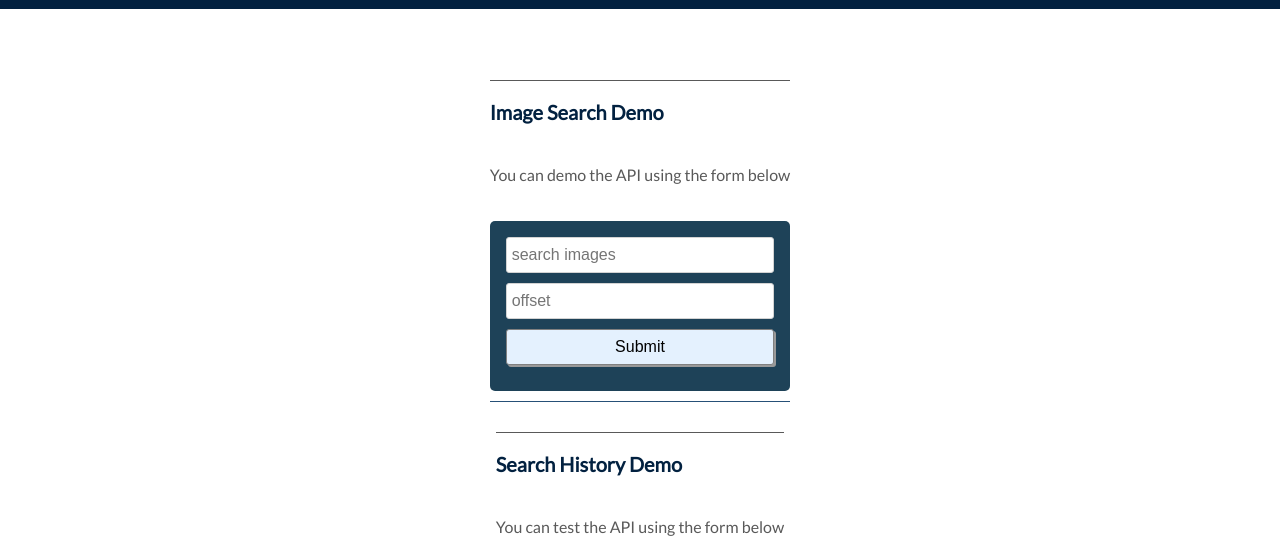
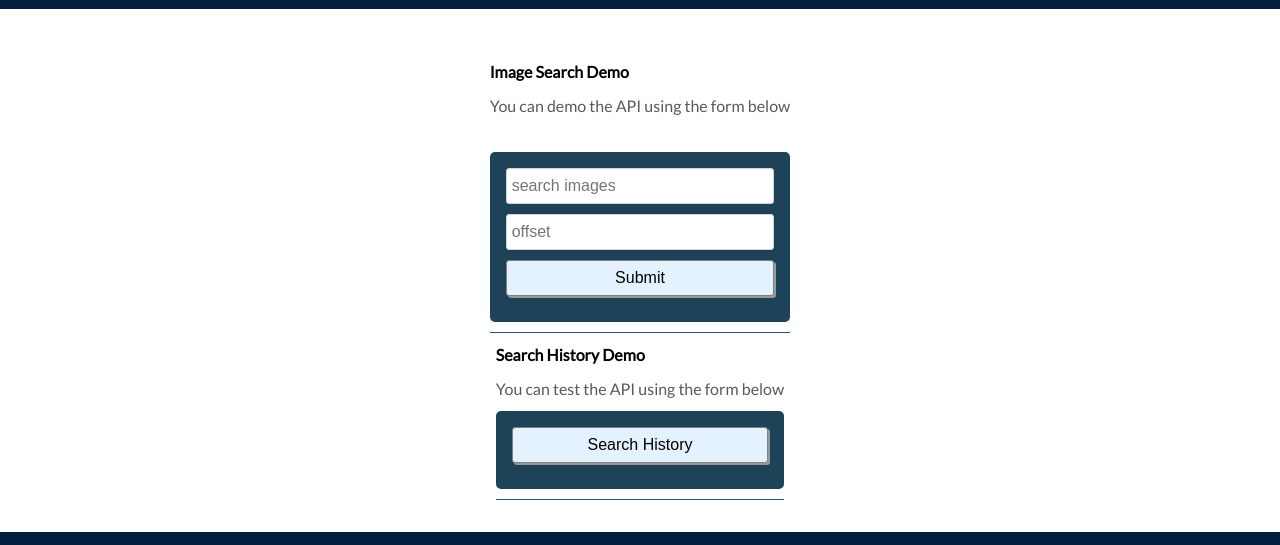
Before and after one commit to wmemorgan/image-search-api-v2, a website: page public/index.html in a window 1280 px wide. Shown: the part 43-588 px from the top of the page. Drawn offline with nearby package versions, Linux system fonts and the light colour scheme; no server answers.

Commit message:
Change subheading for API demo section

```diff
--- a/public/index.html
+++ b/public/index.html
@@ -27,7 +27,7 @@
 
     <!-- Image Search -->
     <section id="search-image">
-      <h3 class="section-title">Image Search Demo</h3>
+      <h4 class="section-title">Image Search Demo</h4>
       <div class="section-text">
         <p>You can demo the API using the form below</p>
         <br>
@@ -41,7 +41,7 @@
 
     <!-- Search History -->
     <section id="search-history">
-      <h3 class="section-title">Search History Demo</h3>
+      <h4 class="section-title">Search History Demo</h4>
       <div class="section-text">
         <p>You can test the API using the form below</p>
       </div>
```
